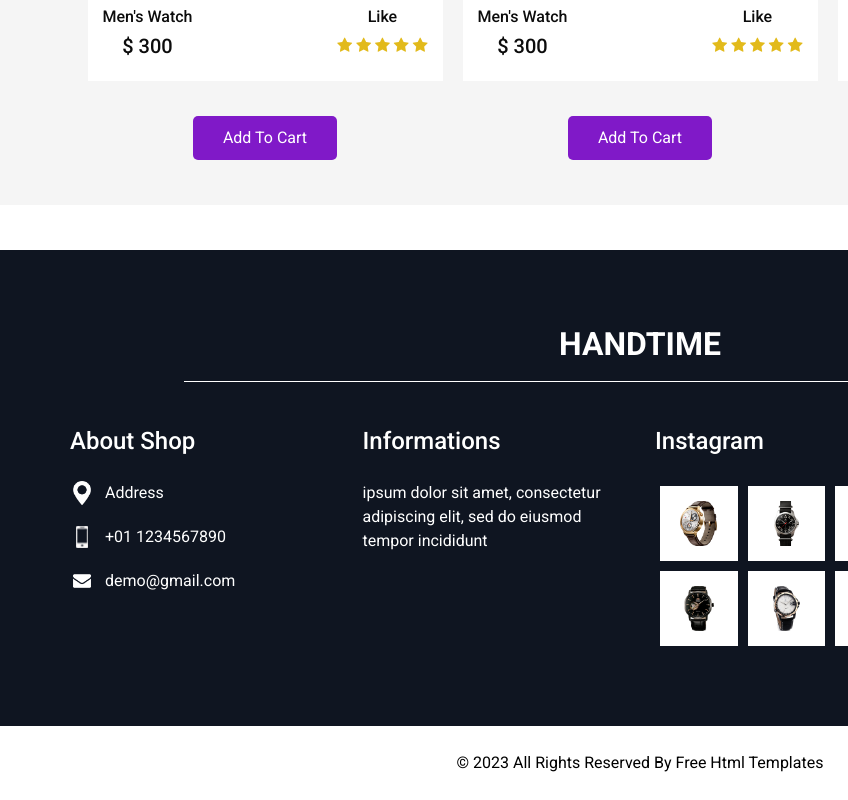
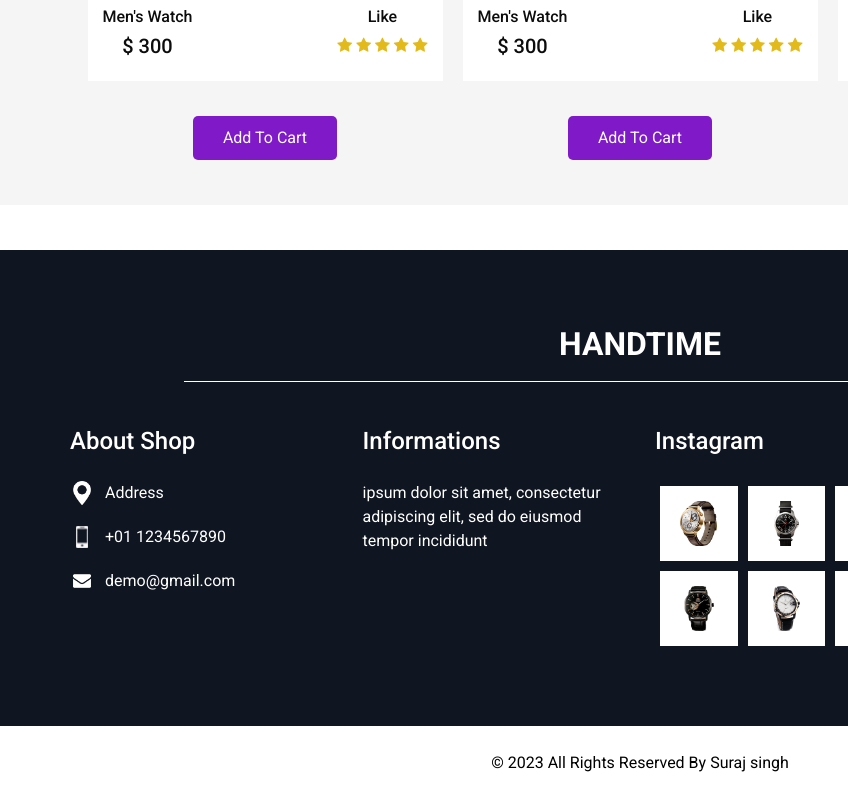
Before and after one commit to code-piler/website_pages, a plain HTML site: page product.html in a window 1280 px wide. Shown: the part 1701-2501 px from the top of the page, 0-848 px from the left. Drawn offline with nearby package versions, Linux system fonts and the light colour scheme; some packages are replaced by stand-ins of ours.

Commit message:
Update product.html

```diff
--- a/product.html
+++ b/product.html
@@ -584,7 +584,7 @@
     <div class="container">
       <p>
         &copy; <span id="displayYear"></span> All Rights Reserved By
-        <a href="https://html.design/">Free Html Templates</a>
+        <a href="https://html.design/">Suraj singh</a>
       </p>
     </div>
   </section>
```
